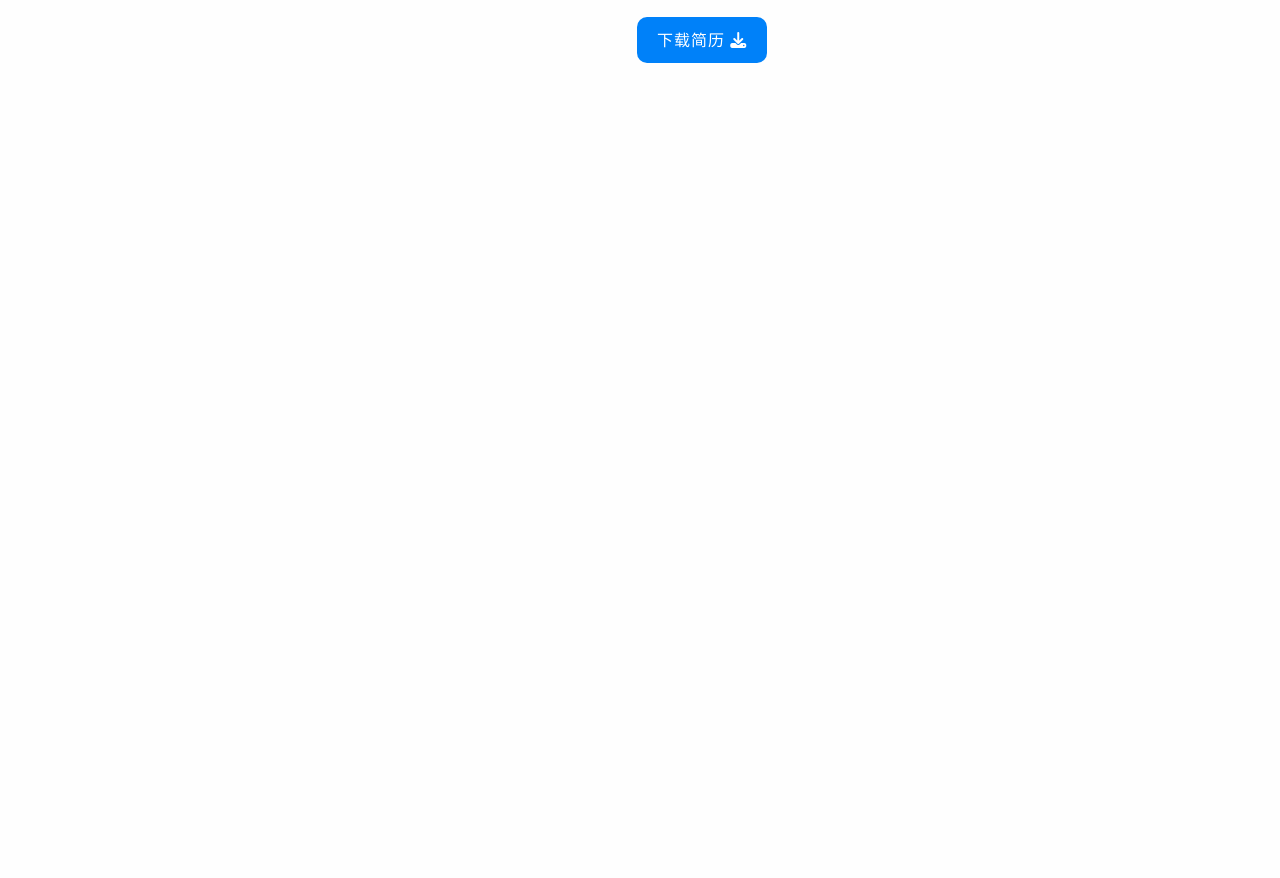
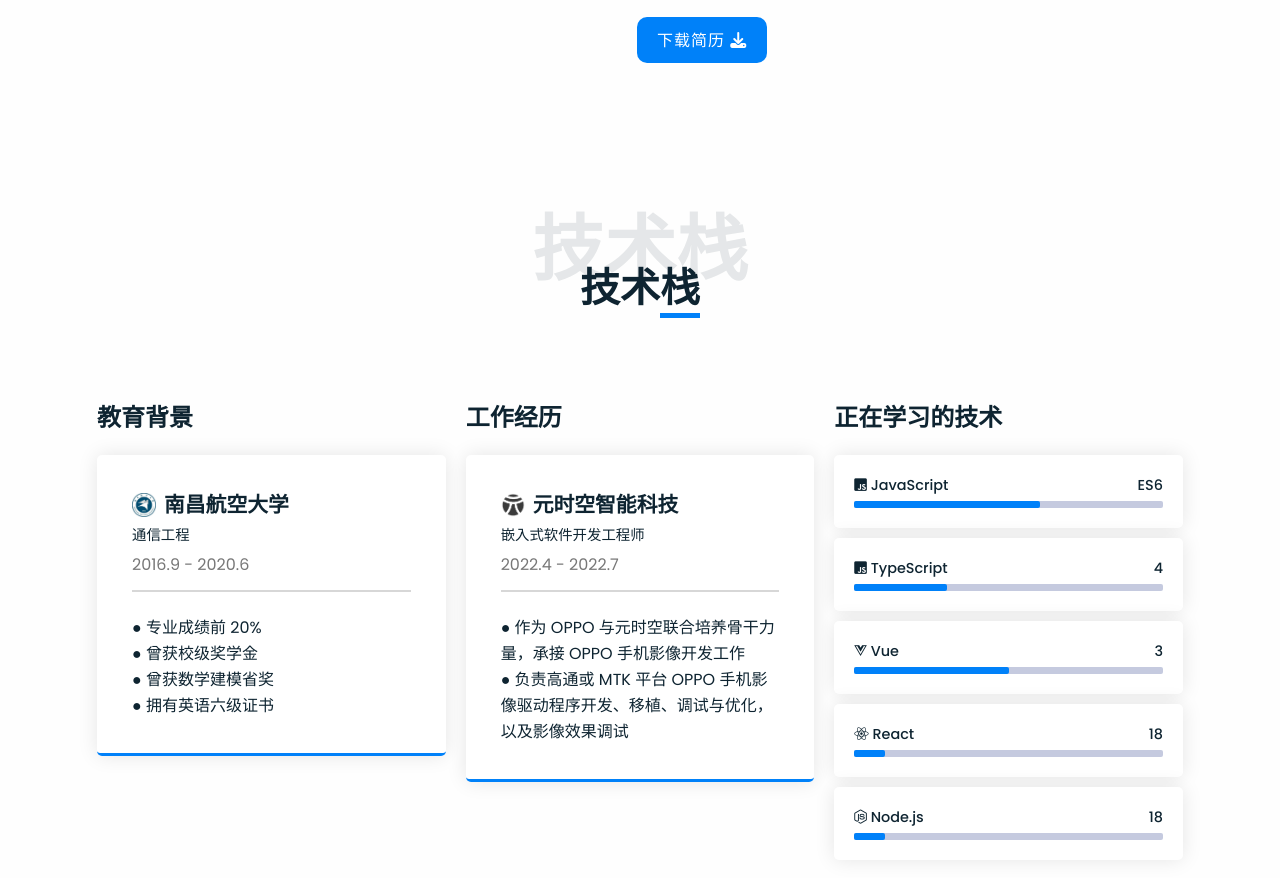
Before and after one commit to hanyi319/portfolio, a Vue app: page / in a window 1280 px wide. Shown: the part 1476-2354 px from the top of the page. Before the commit the page ends 1571 px from the top, so only its background shows below. Built offline with nearby package versions, Linux system fonts and the light colour scheme.

Commit message:
feat: 添加 Skills 组件

```diff
--- a/src/App.vue
+++ b/src/App.vue
@@ -2,6 +2,7 @@
 import Header from "./components/Header.vue";
 import Home from "./components/Home.vue";
 import About from "./components/About.vue";
+import Skills from "./components/Skills.vue";
 </script>
 
 <template>
@@ -12,6 +13,7 @@ import About from "./components/About.vue";
   <Header class="header" id="header" />
   <Home class="home flex-center" id="home" />
   <About class="about section" id="about" />
+  <Skills class="skills section" id="skills" />
 
   <!--=======Skills section=======-->
 
--- a/src/components/About.vue
+++ b/src/components/About.vue
@@ -11,7 +11,7 @@
           <h3>既是程序员，也是旅行者</h3>
           <h4>目前在上海从事<span>前端开发</span></h4>
           <p>
-            毕业于南昌航空大学通信工程专业，焊过电路板，做过图像处理，同时也爱玩游戏，着迷于其中的人文艺术。虽然毕业后在考研上看似徒劳两年，但是也让我反思了良多。悟已往之不谏，知来者之可追。希望自己能在前端、编程领域探寻更多可能，就像玩游戏一样，点亮技能树，开启新地图。
+            捣鼓过电子硬件，做过图像处理，同时也爱玩游戏，着迷于其中的人文艺术。虽然毕业后在考研上看似徒劳两年，但是也让我反思了良多。悟已往之不谏，知来者之可追。希望自己能在前端、编程领域探寻更多可能，点亮技能树，开启新地图。
           </p>
         </div>
         <ul class="professional-list">
--- a/src/components/Home.vue
+++ b/src/components/Home.vue
@@ -3,13 +3,13 @@
     <div class="home-container">
       <div class="home-content">
         <div class="media-icons">
-          <a href="#"><i class="fab fa-github"></i></a>
-          <a href="#"><i class="fab fa-twitter"></i></a>
+          <a href="https://github.com/hanyi319"><i class="fa-brands fa-github"></i></a>
+          <a href="https://www.yuque.com/hanyi319/rzcefd"><i class="fa-brands fa-twitter"></i></a>
         </div>
         <div class="info">
           <h2>你好，我是<span>韩毅</span></h2>
-          <h3>一个练习时长半年的前端新手</h3>
-          <p>略懂编程，喜欢研究前端视觉化与交互动效实现。</p>
+          <h3>是你想要的前端小伙伴</h3>
+          <p>爱好编程和艺术，喜欢研究前端视觉化与交互动效实现。</p>
           <a href="" class="btn">联系我 <i class="fas fa-arrow-circle-right"></i></a>
         </div>
       </div>
--- /dev/null
+++ b/src/components/Skills.vue
@@ -0,0 +1,250 @@
+<template>
+  <div class="container flex-center">
+    <h1 class="section-title-01">技术栈</h1>
+    <h2 class="section-title-02">技术栈</h2>
+    <div class="skills-info">
+      <div>
+        <h4><label>教育背景</label></h4>
+        <div class="experience-card">
+          <div class="upper">
+            <div class="logo">
+              <img src="../assets/images/NCHU.jpg" alt="学校" />
+              <h3>南昌航空大学</h3>
+            </div>
+            <h5>通信工程</h5>
+            <span>2016.9 - 2020.6</span>
+          </div>
+          <div class="hr"></div>
+          <p>● 专业成绩前 20%</p>
+          <p>● 曾获校级奖学金</p>
+          <p>● 曾获数学建模省奖</p>
+          <p>● 拥有英语六级证书</p>
+        </div>
+      </div>
+      <div>
+        <h4><label>工作经历</label></h4>
+        <div class="experience-card">
+          <div class="upper">
+            <div class="logo">
+              <img src="../assets/images/Meta.png" alt="公司" />
+              <h3>元时空智能科技</h3>
+            </div>
+            <h5>嵌入式软件开发工程师</h5>
+            <span>2022.4 - 2022.7</span>
+          </div>
+          <div class="hr"></div>
+          <p>● 作为 OPPO 与元时空联合培养骨干力量，承接 OPPO 手机影像开发工作</p>
+          <p>● 负责高通或 MTK 平台 OPPO 手机影像驱动程序开发、移植、调试与优化，以及影像效果调试</p>
+        </div>
+      </div>
+      <div>
+        <h4><label>正在学习的技术</label></h4>
+        <ul class="bars">
+          <li class="bar">
+            <div class="info">
+              <span><i class="fa-brands fa-square-js"></i> JavaScript</span>
+              <span>ES6</span>
+            </div>
+            <div class="line js"></div>
+          </li>
+          <li class="bar">
+            <div class="info">
+              <span><i class="fa-brands fa-square-js"></i> TypeScript</span>
+              <span>4</span>
+            </div>
+            <div class="line ts"></div>
+          </li>
+          <li class="bar">
+            <div class="info">
+              <span><i class="fa-brands fa-vuejs"></i> Vue</span>
+              <span>3</span>
+            </div>
+            <div class="line vue"></div>
+          </li>
+          <li class="bar">
+            <div class="info">
+              <span><i class="fa-brands fa-react"></i> React</span>
+              <span>18</span>
+            </div>
+            <div class="line react"></div>
+          </li>
+          <li class="bar">
+            <div class="info">
+              <span><i class="fa-brands fa-node-js"></i> Node.js</span>
+              <span>18</span>
+            </div>
+            <div class="line node"></div>
+          </li>
+        </ul>
+      </div>
+    </div>
+  </div>
+</template>
+
+<style lang="scss" scoped>
+.flex-center {
+  display: flex;
+  justify-content: center;
+  align-items: center;
+}
+.container {
+  position: relative;
+  flex-direction: column;
+
+  > .section-title-01 {
+    margin-bottom: 2rem;
+    font-size: 4.5em;
+    font-weight: 800;
+    color: linear-gradient(to top, transparent 0%, var(--first-color) 70%);
+    --webkit-background-flip: text;
+    --webkit-text-fill-color: transparent;
+    opacity: 0.1;
+  }
+
+  > .section-title-02 {
+    font-size: 2.5em;
+    font-weight: 700;
+    transform: translateY(-80px);
+  }
+
+  > .section-title-02:before {
+    content: "";
+    position: absolute;
+    width: 40px;
+    height: 5px;
+    right: 0;
+    bottom: 0;
+    background: var(--second-color);
+  }
+
+  .skills-info {
+    display: grid;
+    grid-template-columns: repeat(auto-fill, minmax(300px, 1fr));
+    gap: 20px;
+    max-width: 100%;
+    margin: 0 auto 80px;
+
+    h4 {
+      margin-bottom: 20px;
+
+      > label {
+        font-size: 1.5em;
+        font-weight: 600;
+      }
+    }
+
+    .experience-card {
+      padding: 35px;
+      border-radius: 5px;
+      border-bottom: 3px solid var(--second-color);
+      background: var(--card-bg-color);
+      box-shadow: var(--box-shadow);
+      transition: 0.3s ease;
+
+      > .upper {
+        line-height: 30px;
+
+        > .logo {
+          display: flex;
+          justify-content: flex-start;
+          align-items: center;
+
+          > img {
+            width: 1.5em;
+            height: 1.5em;
+            margin-right: 8px;
+          }
+
+          > h3 {
+            font-size: 1.3em;
+            font-weight: 700;
+          }
+        }
+
+        > h5 {
+          font-size: var(--small-font-size);
+          font-weight: 500;
+        }
+
+        > span {
+          color: var(--third-color);
+        }
+      }
+
+      > .hr {
+        width: 100%;
+        height: 2px;
+        margin: 10px 0 22px;
+        background: var(--line-color);
+      }
+    }
+
+    .experience-card:hover {
+      transform: scale(1.03);
+    }
+
+    .bar {
+      padding: 20px;
+      margin-bottom: 10px;
+      border-radius: 5px;
+      background: var(--card-bg-color);
+      box-shadow: var(--box-shadow);
+      transition: 0.3s ease;
+
+      > .info {
+        display: flex;
+        justify-content: space-between;
+        align-items: center;
+        margin-bottom: 5px;
+        font-size: var(--small-font-size);
+
+        > span {
+          font-weight: 500;
+        }
+      }
+
+      > .line {
+        position: relative;
+        width: 100%;
+        height: 7px;
+        border-radius: 2px;
+        background: #c5cadf;
+      }
+
+      > .line:before {
+        content: "";
+        position: absolute;
+        height: 100%;
+        top: 0;
+        left: 0;
+        border-radius: 2px;
+        background: var(--second-color);
+      }
+
+      > .js:before {
+        width: 60%;
+      }
+
+      > .ts:before {
+        width: 30%;
+      }
+
+      > .vue:before {
+        width: 50%;
+      }
+
+      > .react:before {
+        width: 10%;
+      }
+
+      > .node:before {
+        width: 10%;
+      }
+    }
+
+    .bar:hover {
+      transform: scale(1.03);
+    }
+  }
+}
+</style>
```
Also changed, not shown: src/assets/images/Meta.png (added), src/assets/images/NCHU.jpg (added).
